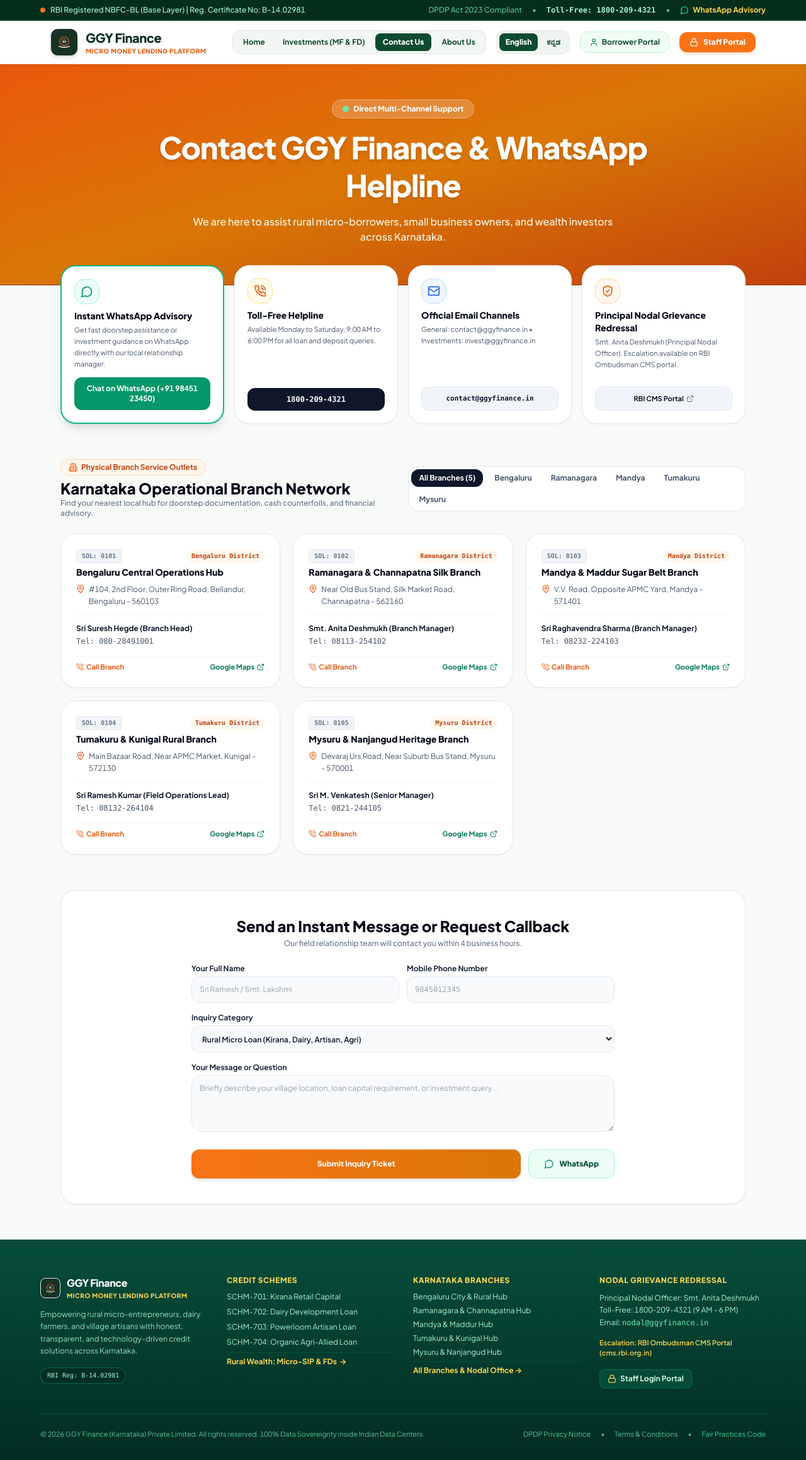
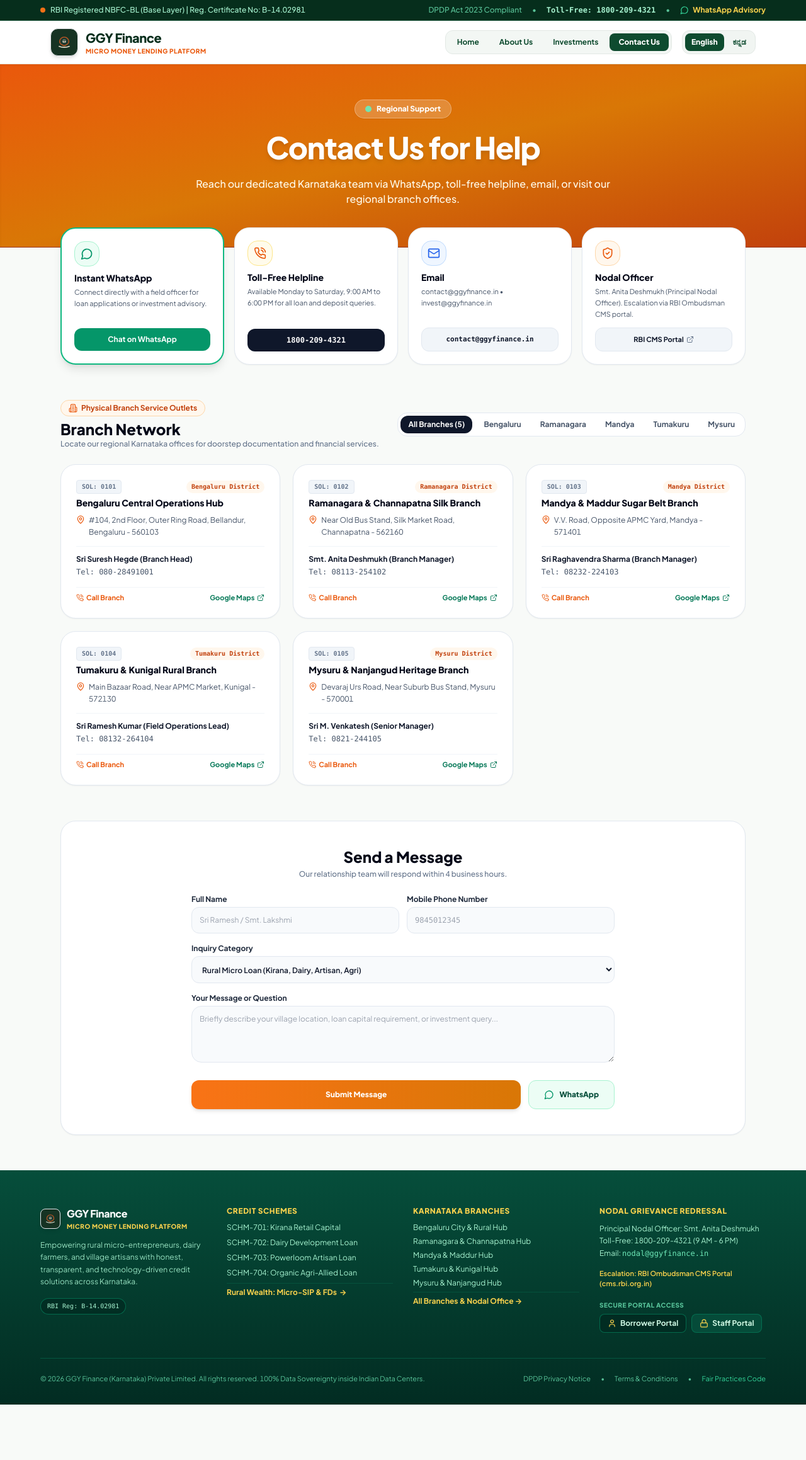
Before and after one commit to ox2oxai/ggyfin, a Next.js app in the folder apps/web/: page /contact in a window 1280 px wide. Shown: the whole page at 63% size. After the commit the page ends 2230 px from the top, so only its background shows below. Built offline with nearby package versions, Linux system fonts and the light colour scheme.

Commit message:
refactor(web): elevate public UI with modern hero, clean nav, crisp copy and remove third-party vendor names

```diff
--- a/apps/web/src/app/contact/page.tsx
+++ b/apps/web/src/app/contact/page.tsx
@@ -104,49 +104,49 @@ export default function ContactPage() {
 
   const t = {
     en: {
-      badge: 'Direct Multi-Channel Support',
-      title: 'Contact GGY Finance & WhatsApp Helpline',
-      subtitle: 'We are here to assist rural micro-borrowers, small business owners, and wealth investors across Karnataka.',
-      chatWhatsappTitle: 'Instant WhatsApp Advisory',
-      chatWhatsappDesc: 'Get fast doorstep assistance or investment guidance on WhatsApp directly with our local relationship manager.',
-      chatWhatsappBtn: 'Chat on WhatsApp (+91 98451 23450)',
+      badge: 'Regional Support',
+      title: 'Contact Us for Help',
+      subtitle: 'Reach our dedicated Karnataka team via WhatsApp, toll-free helpline, email, or visit our regional branch offices.',
+      chatWhatsappTitle: 'Instant WhatsApp',
+      chatWhatsappDesc: 'Connect directly with a field officer for loan applications or investment advisory.',
+      chatWhatsappBtn: 'Chat on WhatsApp',
       tollFreeTitle: 'Toll-Free Helpline',
       tollFreeDesc: 'Available Monday to Saturday, 9:00 AM to 6:00 PM for all loan and deposit queries.',
-      emailTitle: 'Official Email Channels',
-      emailDesc: 'General: contact@ggyfinance.in • Investments: invest@ggyfinance.in',
-      nodalTitle: 'Principal Nodal Grievance Redressal',
-      nodalDesc: 'Smt. Anita Deshmukh (Principal Nodal Officer). Escalation available on RBI Ombudsman CMS portal.',
-      branchHeading: 'Karnataka Operational Branch Network',
-      branchSubheading: 'Find your nearest local hub for doorstep documentation, cash counterfoils, and financial advisory.',
+      emailTitle: 'Email',
+      emailDesc: 'contact@ggyfinance.in • invest@ggyfinance.in',
+      nodalTitle: 'Nodal Officer',
+      nodalDesc: 'Smt. Anita Deshmukh (Principal Nodal Officer). Escalation via RBI Ombudsman CMS portal.',
+      branchHeading: 'Branch Network',
+      branchSubheading: 'Locate our regional Karnataka offices for doorstep documentation and financial services.',
       filterAll: 'All Branches (5)',
-      formHeading: 'Send an Instant Message or Request Callback',
-      formSubheading: 'Our field relationship team will contact you within 4 business hours.',
-      fieldName: 'Your Full Name',
+      formHeading: 'Send a Message',
+      formSubheading: 'Our relationship team will respond within 4 business hours.',
+      fieldName: 'Full Name',
       fieldPhone: 'Mobile Phone Number',
       fieldType: 'Inquiry Category',
       fieldMsg: 'Your Message or Question',
-      btnSend: 'Submit Inquiry Ticket',
+      btnSend: 'Submit Message',
       successMsg: 'Thank you! Your ticket reference is TKT-KA-2026-8812. Our relationship team will call you shortly.'
     },
     kn: {
-      badge: 'ನೇರ ಸಂಪರ್ಕ & ವಾಟ್ಸಾಪ್ ಸಹಾಯವಾಣಿ',
-      title: 'ಜಿಜಿವೈ ಫೈನಾನ್ಸ್ ಸಂಪರ್ಕಿಸಿ & ವಾಟ್ಸಾಪ್ ಸೇವೆ',
-      subtitle: 'ಕರ್ನಾಟಕದ ಗ್ರಾಮೀಣ ಸಣ್ಣ ವ್ಯಾಪಾರಿಗಳು, ರೈತರು ಹಾಗೂ ಹೂಡಿಕೆದಾರರಿಗೆ ನೇರ ಮನೆಬಾಗಿಲ ಆರ್ಥಿಕ ಸೇವೆ.',
-      chatWhatsappTitle: 'ತ್ವರಿತ ವಾಟ್ಸಾಪ್ ಸಹಾಯ',
-      chatWhatsappDesc: 'ಸಾಲ ಅಥವಾ ಮ್ಯೂಚುಯಲ್ ಫಂಡ್ ಹೂಡಿಕೆಯ ಕುರಿತು ವಾಟ್ಸಾಪ್ ಮೂಲಕ ನಿಮ್ಮ ಊರಿನ ಕ್ಷೇತ್ರಾಧಿಕಾರಿಯೊಂದಿಗೆ ನೇರವಾಗಿ ಮಾತನಾಡಿ.',
-      chatWhatsappBtn: 'ವಾಟ್ಸಾಪ್‌ನಲ್ಲಿ ಮಾತನಾಡಿ (+91 98451 23450)',
-      tollFreeTitle: 'ಉಚಿತ ದೂರವಾಣಿ ಕರೆ (Toll-Free)',
+      badge: 'ಗ್ರಾಹಕ ಬೆಂಬಲ',
+      title: 'ಸಂಪರ್ಕಿಸಿ',
+      subtitle: 'ವಾಟ್ಸಾಪ್, ಸಹಾಯವಾಣಿ, ಇಮೇಲ್ ಅಥವಾ ನಮ್ಮ ಪ್ರಾದೇಶಿಕ ಶಾಖೆಗಳ ಮೂಲಕ ನಮ್ಮನ್ನು ಸಂಪರ್ಕಿಸಿ.',
+      chatWhatsappTitle: 'ತ್ವರಿತ ವಾಟ್ಸಾಪ್',
+      chatWhatsappDesc: 'ಸಾಲ ಅಥವಾ ಮ್ಯೂಚುಯಲ್ ಫಂಡ್ ಕುರಿತು ಸ್ಥಳೀಯ ಕ್ಷೇತ್ರಾಧಿಕಾರಿಯೊಂದಿಗೆ ನೇರವಾಗಿ ಮಾತನಾಡಿ.',
+      chatWhatsappBtn: 'ವಾಟ್ಸಾಪ್‌ನಲ್ಲಿ ಮಾತನಾಡಿ',
+      tollFreeTitle: 'ಉಚಿತ ಕರೆ (Toll-Free)',
       tollFreeDesc: 'ಸೋಮವಾರದಿಂದ ಶನಿವಾರ ಬೆಳಿಗ್ಗೆ 9:00 ರಿಂದ ಸಂಜೆ 6:00 ರವರೆಗೆ ಲಭ್ಯವಿದೆ.',
-      emailTitle: 'ಅಧಿಕೃತ ಇಮೇಲ್ ವಿಳಾಸಗಳು',
-      emailDesc: 'ಸಾಮಾನ್ಯ: contact@ggyfinance.in • ಹೂಡಿಕೆ: invest@ggyfinance.in',
-      nodalTitle: 'ಮುಖ್ಯ ಕುಂದುಕೊರತೆ ನಿವಾರಣಾಧಿಕಾರಿ',
+      emailTitle: 'ಅಧಿಕೃತ ಇಮೇಲ್',
+      emailDesc: 'contact@ggyfinance.in • invest@ggyfinance.in',
+      nodalTitle: 'ಕುಂದುಕೊರತೆ ಅಧಿಕಾರಿ',
       nodalDesc: 'ಶ್ರೀಮತಿ ಅನಿತಾ ದೇಶಮುಖ್. ಆರ್.ಬಿ.ಐ ಒಂಬುಡ್ಸ್‌ಮನ್ ಸಿ.ಎಂ.ಎಸ್ ಪೋರ್ಟಲ್‌ನಲ್ಲಿ ಮೇಲ್ಮನವಿ ಸೌಲಭ್ಯವಿದೆ.',
-      branchHeading: 'ಕರ್ನಾಟಕ ಶಾಖಾ ಜಾಲ',
-      branchSubheading: 'ಮನೆಬಾಗಿಲ ದಾಖಲಾತಿ ಮತ್ತು ಹಣಕಾಸು ಸಲಹೆಗಾಗಿ ನಿಮ್ಮ ಹತ್ತಿರದ ಶಾಖೆಯನ್ನು ಆಯ್ಕೆಮಾಡಿ.',
+      branchHeading: 'ಶಾಖಾ ಜಾಲ',
+      branchSubheading: 'ಮನೆಬಾಗಿಲ ದಾಖಲಾತಿ ಮತ್ತು ಹಣಕಾಸು ಸೇವೆಗಾಗಿ ನಿಮ್ಮ ಹತ್ತಿರದ ಶಾಖೆಯನ್ನು ಆಯ್ಕೆಮಾಡಿ.',
       filterAll: 'ಎಲ್ಲ ಶಾಖೆಗಳು (೫)',
-      formHeading: 'ತ್ವರಿತ ಸಂದೇಶ ಕಳುಹಿಸಿ ಅಥವಾ ಮರುಕರೆಗೆ ವಿನಂತಿಸಿ',
+      formHeading: 'ಸಂದೇಶ ಕಳುಹಿಸಿ',
       formSubheading: 'ನಮ್ಮ ಸ್ಥಳೀಯ ಅಧಿಕಾರಿಗಳು ೪ ಗಂಟೆಗಳಲ್ಲಿ ನಿಮ್ಮನ್ನು ಸಂಪರ್ಕಿಸುತ್ತಾರೆ.',
-      fieldName: 'ನಿಮ್ಮ ಪೂರ್ಣ ಹೆಸರು',
+      fieldName: 'ಪೂರ್ಣ ಹೆಸರು',
       fieldPhone: 'ಮೊಬೈಲ್ ದೂರವಾಣಿ ಸಂಖ್ಯೆ',
       fieldType: 'ವಿಷಯದ ವಿಭಾಗ',
       fieldMsg: 'ನಿಮ್ಮ ಸಂದೇಶ ಅಥವಾ ಪ್ರಶ್ನೆ',
--- a/apps/web/src/components/public-footer.tsx
+++ b/apps/web/src/components/public-footer.tsx
@@ -4,7 +4,7 @@ import React from 'react';
 import Link from 'next/link';
 import { GGYBrandMark } from './brand-mark';
 import { useLanguage } from './language-context';
-import { Building2, Shield, HeartHandshake, FileText, Lock, PhoneCall, Mail } from 'lucide-react';
+import { Building2, Shield, HeartHandshake, FileText, Lock, PhoneCall, Mail, User } from 'lucide-react';
 
 export function PublicFooter() {
   const { lang } = useLanguage();
@@ -30,7 +30,9 @@ export function PublicFooter() {
       tollFree: 'Toll-Free: 1800-209-4321 (9 AM - 6 PM)',
       email: 'nodal@ggyfinance.in',
       escalation: 'Escalation: RBI Ombudsman CMS Portal (cms.rbi.org.in)',
-      staffLogin: 'Staff Login Portal',
+      portalAccess: 'Secure Portal Access',
+      borrowerLogin: 'Borrower Portal',
+      staffLogin: 'Staff Portal',
       privacy: 'DPDP Privacy Notice',
       terms: 'Terms & Conditions',
       fairPractices: 'Fair Practices Code',
@@ -57,7 +59,9 @@ export function PublicFooter() {
       tollFree: 'ಉಚಿತ ಕರೆ: 1800-209-4321 (ಬೆಳಿಗ್ಗೆ 9 - ಸಂಜೆ 6)',
       email: 'nodal@ggyfinance.in',
       escalation: 'ಮೇಲ್ಮನವಿ: ಆರ್.ಬಿ.ಐ ಸಿ.ಎಂ.ಎಸ್ ಪೋರ್ಟಲ್',
-      staffLogin: 'ಸಿಬ್ಬಂದಿ ಲಾಗಿನ್ ಪೋರ್ಟಲ್',
+      portalAccess: 'ಆಂತರಿಕ ಪೋರ್ಟಲ್ ಪ್ರವೇಶ',
+      borrowerLogin: 'ಗ್ರಾಹಕರ ಪೋರ್ಟಲ್',
+      staffLogin: 'ಸಿಬ್ಬಂದಿ ಪೋರ್ಟಲ್',
       privacy: 'ಗೌಪ್ಯತಾ ನೀತಿ (DPDP 2023)',
       terms: 'ನಿಯಮಗಳು & ಷರತ್ತುಗಳು',
       fairPractices: 'ಆರ್.ಬಿ.ಐ ಪ್ರಾಮಾಣಿಕ ಸಾಲ ನೀತಿ',
@@ -159,7 +163,18 @@ export function PublicFooter() {
           <p className="text-[11px] text-amber-300 font-semibold pt-1">
             {t.escalation}
           </p>
-          <div className="pt-2">
+          <div className="pt-2 space-y-1.5">
+            <p className="text-[10px] font-extrabold uppercase tracking-wider text-emerald-300/80">
+              {t.portalAccess}
+            </p>
+            <div className="flex flex-wrap gap-2">
+              <Link
+                href="/portal"
+                className="inline-flex items-center gap-1.5 bg-emerald-950/90 hover:bg-emerald-800 text-emerald-100 px-3 py-1.5 rounded-lg border border-emerald-700/80 text-xs font-bold transition-all"
+              >
+                <User className="w-3.5 h-3.5 text-amber-300" />
+                <span>{t.borrowerLogin}</span>
+              </Link>
               <Link
                 href="/login"
                 className="inline-flex items-center gap-1.5 bg-emerald-900/90 hover:bg-emerald-800 text-emerald-100 px-3 py-1.5 rounded-lg border border-emerald-700/80 text-xs font-bold transition-all"
@@ -167,6 +182,7 @@ export function PublicFooter() {
                 <Lock className="w-3.5 h-3.5 text-amber-300" />
                 <span>{t.staffLogin}</span>
               </Link>
+            </div>
           </div>
         </div>
       </div>
--- a/apps/web/src/components/public-header.tsx
+++ b/apps/web/src/components/public-header.tsx
@@ -5,7 +5,7 @@ import Link from 'next/link';
 import { usePathname } from 'next/navigation';
 import { GGYBrandMark } from './brand-mark';
 import { useLanguage } from './language-context';
-import { Lock, User, Menu, X, TrendingUp, PhoneCall, MessageCircle } from 'lucide-react';
+import { Menu, X, MessageCircle } from 'lucide-react';
 
 export function PublicHeader() {
   const { lang, setLang } = useLanguage();
@@ -18,11 +18,9 @@ export function PublicHeader() {
       brandName: 'GGY Finance',
       tagline: 'Micro Money Lending Platform',
       home: 'Home',
-      investments: 'Investments (MF & FD)',
       about: 'About Us',
+      investments: 'Investments',
       contact: 'Contact Us',
-      borrowerPortal: 'Borrower Portal',
-      staffPortal: 'Staff Portal',
       tollFree: 'Toll-Free: 1800-209-4321',
       dpdp: 'DPDP Act 2023 Compliant',
       whatsappQuick: 'WhatsApp Advisory'
@@ -32,11 +30,9 @@ export function PublicHeader() {
       brandName: 'ಜಿಜಿವೈ ಫೈನಾನ್ಸ್ (GGY Finance)',
       tagline: 'ಕಿರು ಹಣಕಾಸು ಸಾಲ ವೇದಿಕೆ (Micro Money Lending Platform)',
       home: 'ಮುಖಪುಟ',
-      investments: 'ಹೂಡಿಕೆಗಳು (ಮ್ಯೂಚುಯಲ್ ಫಂಡ್ & ಎಫ್‌ಡಿ)',
       about: 'ನಮ್ಮ ಬಗ್ಗೆ',
+      investments: 'ಹೂಡಿಕೆಗಳು',
       contact: 'ಸಂಪರ್ಕಿಸಿ',
-      borrowerPortal: 'ಗ್ರಾಹಕರ ಪೋರ್ಟಲ್',
-      staffPortal: 'ಸಿಬ್ಬಂದಿ ಪೋರ್ಟಲ್',
       tollFree: 'ಉಚಿತ ಕರೆ: 1800-209-4321',
       dpdp: 'DPDP ಕಾಯ್ದೆ 2023 ಅನುಸರಣೆ',
       whatsappQuick: 'ವಾಟ್ಸಾಪ್ ಸಹಾಯ'
@@ -94,7 +90,7 @@ export function PublicHeader() {
             <div className="flex items-center gap-1 bg-pearl-200/80 p-1 rounded-xl border border-pearl-300">
               <Link
                 href="/"
-                className={`px-3 py-1.5 rounded-lg transition-all ${
+                className={`px-3.5 py-1.5 rounded-lg transition-all ${
                   pathname === '/'
                     ? 'bg-bankGreen-900 text-white shadow-xs font-extrabold'
                     : 'text-bankGreen-900 hover:text-saffron-600 hover:bg-white'
@@ -103,8 +99,18 @@ export function PublicHeader() {
                 {t.home}
               </Link>
               <Link
+                href="/about"
+                className={`px-3.5 py-1.5 rounded-lg transition-all ${
+                  pathname === '/about'
+                    ? 'bg-bankGreen-900 text-white shadow-xs font-extrabold'
+                    : 'text-bankGreen-900 hover:text-saffron-600 hover:bg-white'
+                }`}
+              >
+                {t.about}
+              </Link>
+              <Link
                 href="/investments"
-                className={`px-3 py-1.5 rounded-lg transition-all ${
+                className={`px-3.5 py-1.5 rounded-lg transition-all ${
                   pathname === '/investments'
                     ? 'bg-bankGreen-900 text-white shadow-xs font-extrabold'
                     : 'text-bankGreen-900 hover:text-saffron-600 hover:bg-white'
@@ -114,23 +120,13 @@ export function PublicHeader() {
               </Link>
               <Link
                 href="/contact"
-                className={`px-3 py-1.5 rounded-lg transition-all ${
+                className={`px-3.5 py-1.5 rounded-lg transition-all ${
                   pathname === '/contact'
                     ? 'bg-bankGreen-900 text-white shadow-xs font-extrabold'
                     : 'text-bankGreen-900 hover:text-saffron-600 hover:bg-white'
                 }`}
               >
                 {t.contact}
-              </Link>
-              <Link
-                href="/about"
-                className={`px-3 py-1.5 rounded-lg transition-all ${
-                  pathname === '/about'
-                    ? 'bg-bankGreen-900 text-white shadow-xs font-extrabold'
-                    : 'text-bankGreen-900 hover:text-saffron-600 hover:bg-white'
-                }`}
-              >
-                {t.about}
               </Link>
             </div>
 
@@ -159,24 +155,6 @@ export function PublicHeader() {
                 ಕನ್ನಡ
               </button>
             </div>
-
-            {/* Borrower Portal Login */}
-            <Link
-              href="/portal"
-              className="inline-flex items-center gap-1.5 bg-bankGreen-50 hover:bg-bankGreen-100 text-bankGreen-900 px-3.5 py-2 rounded-xl font-bold transition-all border border-bankGreen-200"
-            >
-              <User className="w-3.5 h-3.5 text-bankGreen-700" />
-              <span>{t.borrowerPortal}</span>
-            </Link>
-
-            {/* Bank Staff Portal Login */}
-            <Link
-              href="/login"
-              className="inline-flex items-center gap-2 bg-saffron-500 hover:bg-saffron-600 text-white px-4 py-2 rounded-xl font-extrabold transition-all shadow-md hover:shadow-lg shadow-saffron-500/20"
-            >
-              <Lock className="w-3.5 h-3.5 text-white" />
-              <span>{t.staffPortal}</span>
-            </Link>
           </nav>
 
           {/* Mobile Right Controls: Language + Hamburger */}
@@ -223,6 +201,15 @@ export function PublicHeader() {
                 {t.home}
               </Link>
               <Link
+                href="/about"
+                onClick={() => setIsMobileMenuOpen(false)}
+                className={`p-3 rounded-xl border text-center transition-all ${
+                  pathname === '/about' ? 'bg-bankGreen-900 text-white' : 'bg-pearl-100 text-slate-800'
+                }`}
+              >
+                {t.about}
+              </Link>
+              <Link
                 href="/investments"
                 onClick={() => setIsMobileMenuOpen(false)}
                 className={`p-3 rounded-xl border text-center transition-all ${
@@ -240,35 +227,6 @@ export function PublicHeader() {
               >
                 {t.contact}
               </Link>
-              <Link
-                href="/about"
-                onClick={() => setIsMobileMenuOpen(false)}
-                className={`p-3 rounded-xl border text-center transition-all ${
-                  pathname === '/about' ? 'bg-bankGreen-900 text-white' : 'bg-pearl-100 text-slate-800'
-                }`}
-              >
-                {t.about}
-              </Link>
-            </div>
-
-            <div className="pt-2 border-t border-pearl-200 grid grid-cols-2 gap-2 text-xs font-bold">
-              <Link
-                href="/portal"
-                onClick={() => setIsMobileMenuOpen(false)}
-                className="p-3 bg-bankGreen-50 text-bankGreen-900 border border-bankGreen-200 rounded-xl text-center flex items-center justify-center gap-1.5"
-              >
-                <User className="w-4 h-4 text-bankGreen-700" />
-                <span>{t.borrowerPortal}</span>
-              </Link>
-
-              <Link
-                href="/login"
-                onClick={() => setIsMobileMenuOpen(false)}
-                className="p-3 bg-saffron-500 text-white rounded-xl text-center font-extrabold flex items-center justify-center gap-1.5 shadow-sm"
-              >
-                <Lock className="w-4 h-4 text-white" />
-                <span>{t.staffPortal}</span>
-              </Link>
             </div>
 
             <div className="pt-2 border-t border-pearl-200 text-center">
@@ -276,7 +234,7 @@ export function PublicHeader() {
                 href="https://wa.me/919845123450?text=Namaskara%20GGY%20Finance,%20I%20want%20information%20about%20Rural%20Loans%20and%20Mutual%20Fund%20Investments."
                 target="_blank"
                 rel="noopener noreferrer"
-                className="inline-flex items-center gap-2 text-xs font-extrabold text-emerald-800 bg-emerald-50 px-4 py-2 rounded-xl border border-emerald-200 w-full justify-center"
+                className="inline-flex items-center gap-2 text-xs font-extrabold text-emerald-800 bg-emerald-50 px-4 py-2.5 rounded-xl border border-emerald-200 w-full justify-center"
               >
                 <MessageCircle className="w-4 h-4 text-emerald-600" />
                 <span>Chat with Advisor on WhatsApp</span>
```
Also changed, not shown: apps/web/src/app/investments/page.tsx (+19 -19 lines), apps/web/src/app/page.tsx (+58 -60 lines). Lines whose indentation alone changed are shown as unchanged.
